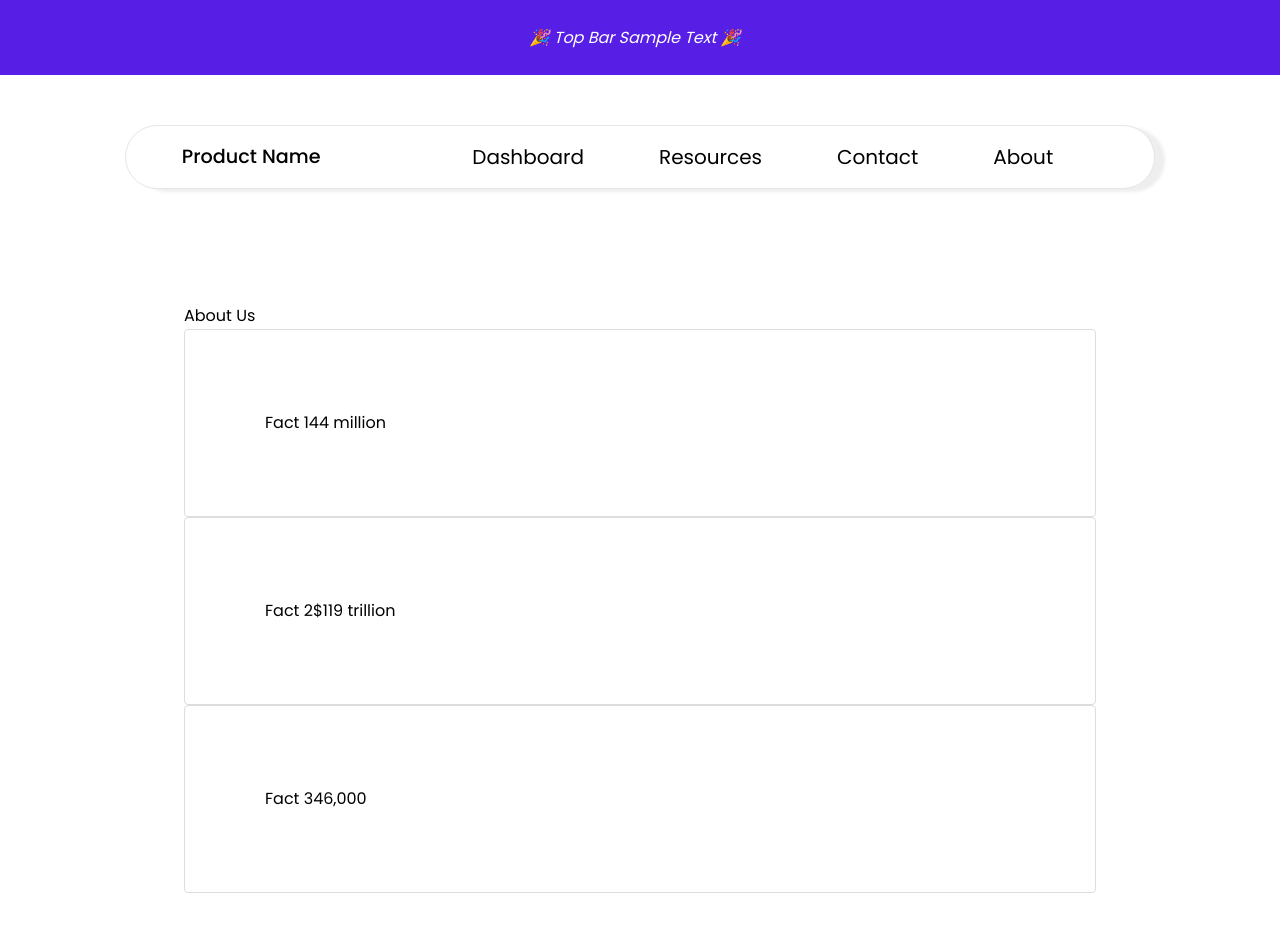
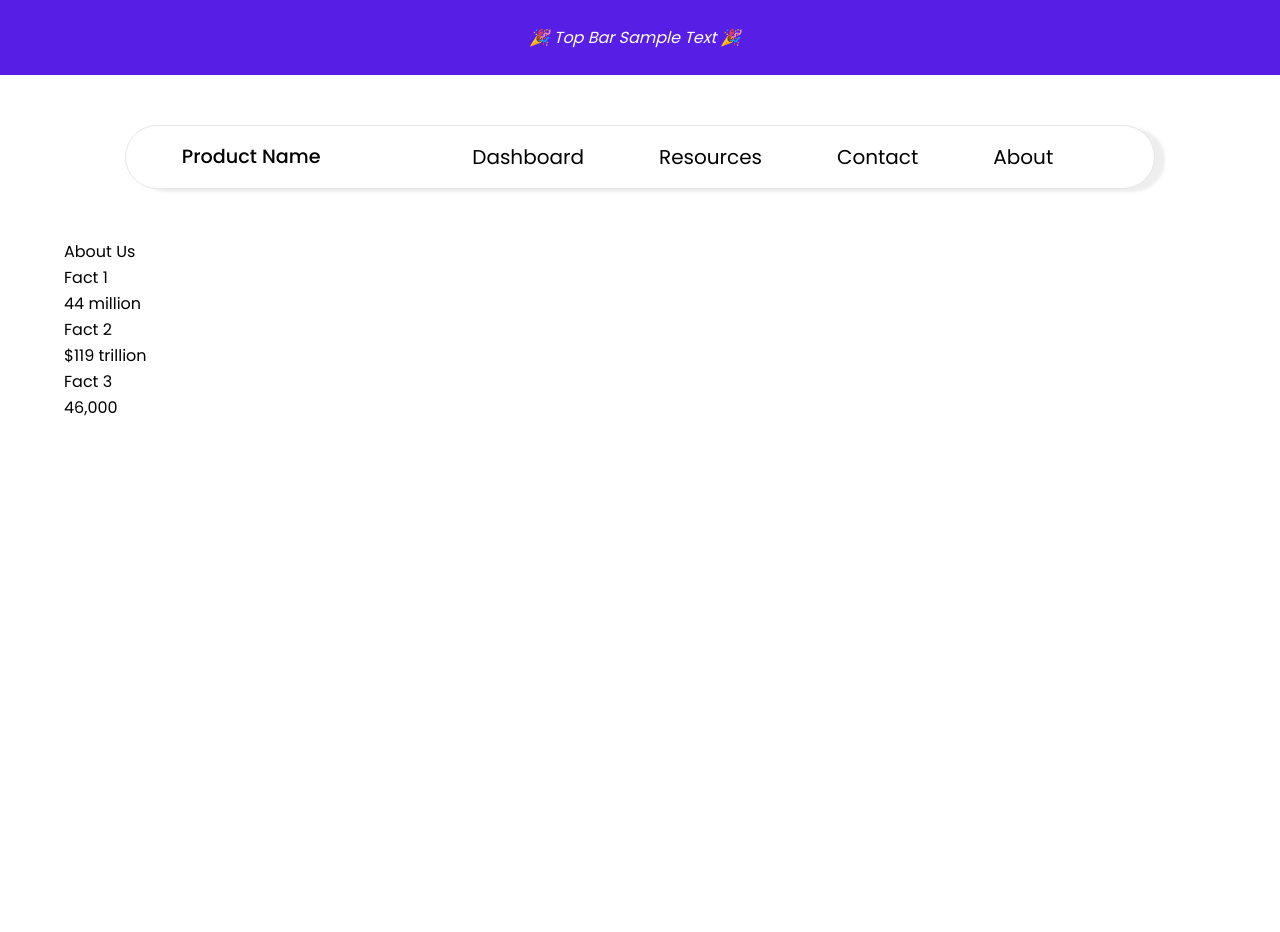
Before and after one commit to marla-tumenjargal/launch-hacks-frontend, a React (Vite) app: page /about in a window 1280 px wide. Shown: the top 932 px of the page. After the commit the page ends 800 px from the top, so only its background shows below. Built offline with nearby package versions, Linux system fonts and the light colour scheme.

Commit message:
commit on main -- marla

```diff
--- a/src/components/style.css
+++ b/src/components/style.css
@@ -366,64 +366,3 @@ button {
     margin-left: -1rem;
   }
 }
-
-/* STYLING FOR ABOUT PAGE */
-
-.about-section {
-  background-color: #fff; /* Set background color to white */
-  padding: 0rem 0; /* Add top and bottom padding */
-}
-
-/* Container styles */
-.container {
-  margin: 0 auto; /* Center the container horizontally */
-  max-width: 75rem; /* Set a maximum width for the container */
-}
-
-/* Stat item styles */
-.stat-item {
-  border: 1px solid #ddd; /* Add a solid border with light gray color */
-  border-radius: 4px; /* Add rounded corners */
-  padding: 5rem; /* Add padding inside each stat item */
-  margin-bottom: 2rem; /* Add some space between stat items */
-  display: flex; /* Set the stat item to display as a flexbox */
-  flex-direction: row; /* Arrange elements vertically within the stat item */
-  align-items: center; /* Center elements horizontally within the stat item */
-}
-
-/* Stat name styles */
-.stat-name {
-  font-size: 1rem; /* Set font size for stat name */
-  line-height: 1.5; /* Adjust line height for better readability */
-  color: #666; /* Set text color to a muted gray tone */
-  margin-bottom: 1rem; /* Add some space below the stat name */
-}
-
-/* Stat value styles */
-.stat-value {
-  font-size: 2rem; /* Set font size for stat value */
-  font-weight: bold; /* Make the stat value bold */
-  color: #333; /* Set text color to a darker gray tone */
-  text-align: center; /* Center the text within the stat item */
-}
-
-/* Responsive styling for larger screens (lg prefix) */
-@media (min-width: 768px) {
-  .about-section {
-    padding: 4rem 0; /* Increase padding on larger screens */
-  }
-
-  .container {
-    max-width: 960px; /* Adjust max-width for wider screens */
-  }
-
-  /* Adjust grid layout for stat items on larger screens */
-  .grid {
-    grid-template-columns: repeat(3, 1fr); /* Set three columns for stat items */
-    gap: 3rem; /* Add spacing between stat items on larger screens */
-  }
-
-  .stat-item {
-    margin-bottom: 0; /* Remove bottom margin on larger screens for grid layout */
-  }
-}
```
Also changed, not shown: 1 other file (tests, documents, lock files or other folders).
